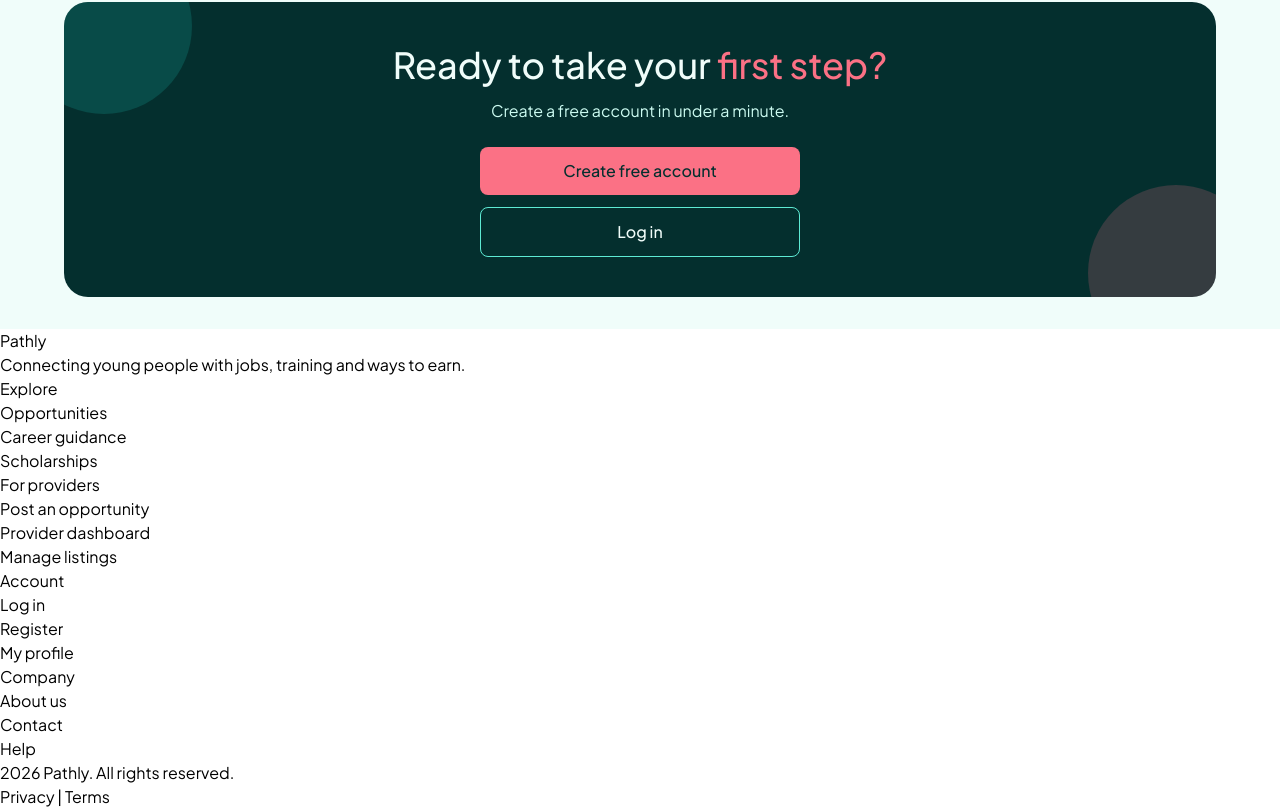
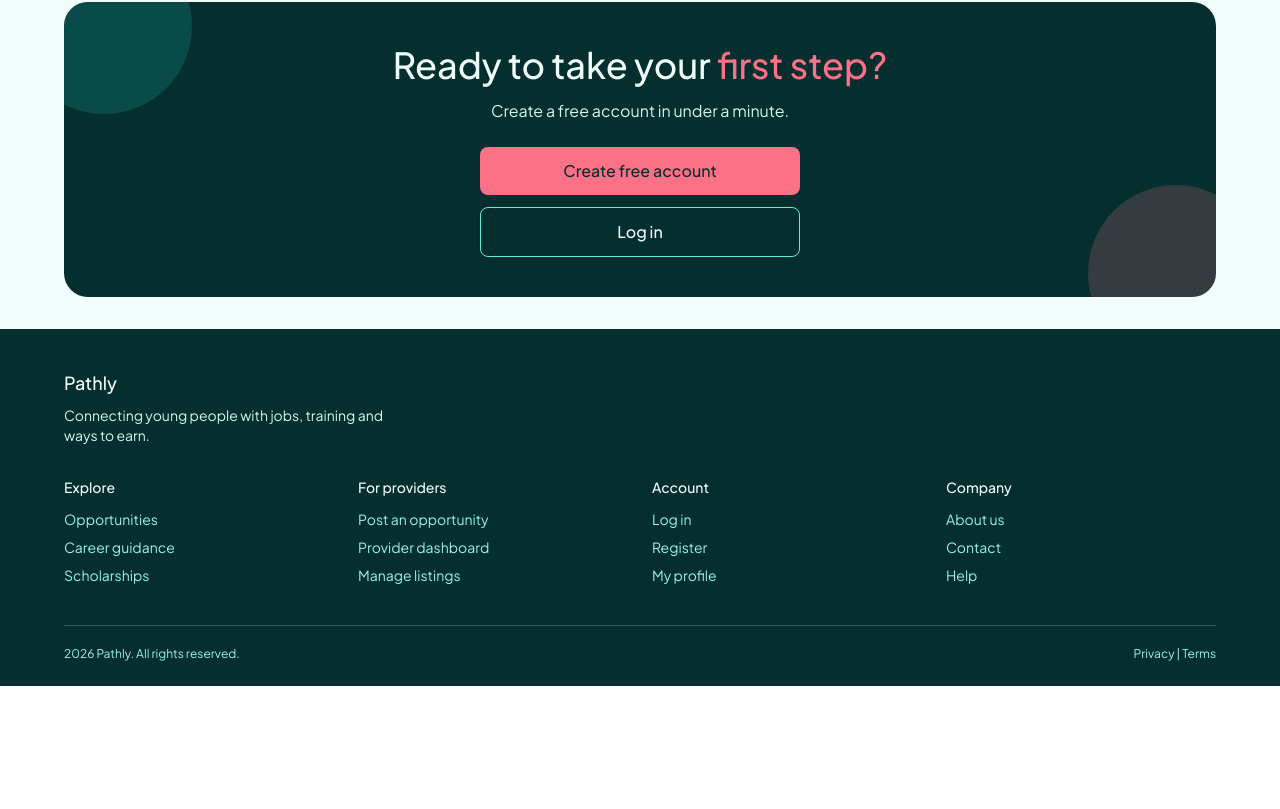
Before and after one commit to sabihaalalji/pathly, a React (Vite) app: page / in a window 1280 px wide. Shown: the part 2045-2854 px from the top of the page. After the commit the page ends 2731 px from the top, so only its background shows below. Built offline with nearby package versions, Linux system fonts and the light colour scheme.

Commit message:
Style- Footer

```diff
--- a/src/components/Footer.jsx
+++ b/src/components/Footer.jsx
@@ -1,42 +1,44 @@
 export default function Footer() {
   return (
-    <footer>
+    <footer className="bg-[#042F2E] px-5 md:px-16 pt-10 pb-6 text-[#F0FDFA]">
       <div>
-        <h3>Pathly</h3>
-        <p>Connecting young people with jobs, training and ways to earn.</p>
+        <h3 className="text-lg font-medium">Pathly</h3>
+        <p className="mt-2 max-w-xs text-sm text-[#CCFBF1]">
+          Connecting young people with jobs, training and ways to earn.
+        </p>
       </div>
 
-      <div>
+      <div className="mt-8 grid grid-cols-2 gap-6 md:grid-cols-4">
         <div>
-          <h4>Explore</h4>
-          <p>Opportunities</p>
-          <p>Career guidance</p>
-          <p>Scholarships</p>
+          <h4 className="text-sm font-medium">Explore</h4>
+          <p className="mt-3 text-sm text-[#99F6E4]">Opportunities</p>
+          <p className="mt-2 text-sm text-[#99F6E4]">Career guidance</p>
+          <p className="mt-2 text-sm text-[#99F6E4]">Scholarships</p>
         </div>
 
         <div>
-          <h4>For providers</h4>
-          <p>Post an opportunity</p>
-          <p>Provider dashboard</p>
-          <p>Manage listings</p>
+          <h4 className="text-sm font-medium">For providers</h4>
+          <p className="mt-3 text-sm text-[#99F6E4]">Post an opportunity</p>
+          <p className="mt-2 text-sm text-[#99F6E4]">Provider dashboard</p>
+          <p className="mt-2 text-sm text-[#99F6E4]">Manage listings</p>
         </div>
 
         <div>
-          <h4>Account</h4>
-          <p>Log in</p>
-          <p>Register</p>
-          <p>My profile</p>
+          <h4 className="text-sm font-medium">Account</h4>
+          <p className="mt-3 text-sm text-[#99F6E4]">Log in</p>
+          <p className="mt-2 text-sm text-[#99F6E4]">Register</p>
+          <p className="mt-2 text-sm text-[#99F6E4]">My profile</p>
         </div>
 
         <div>
-          <h4>Company</h4>
-          <p>About us</p>
-          <p>Contact</p>
-          <p>Help</p>
+          <h4 className="text-sm font-medium">Company</h4>
+          <p className="mt-3 text-sm text-[#99F6E4]">About us</p>
+          <p className="mt-2 text-sm text-[#99F6E4]">Contact</p>
+          <p className="mt-2 text-sm text-[#99F6E4]">Help</p>
         </div>
       </div>
 
-      <div>
+      <div className="mt-10 flex flex-col gap-2 border-t border-white/20 pt-5 text-xs text-[#99F6E4] md:flex-row md:justify-between">
         <p>2026 Pathly. All rights reserved.</p>
         <p>Privacy | Terms</p>
       </div>
```
